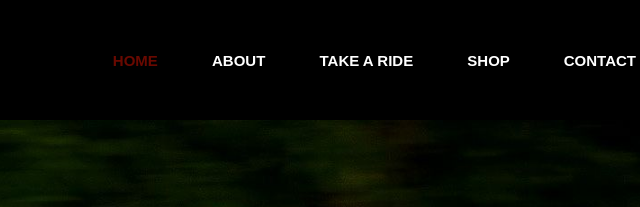
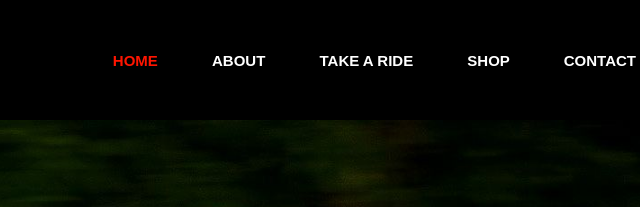
Before and after one commit to ANTONIO-JUAN-MIGUEL/MigzAntonio69, a plain HTML site: page index.html in a window 1280 px wide. In both pictures the pointer is over the link "HOME". Shown: the top 207 px of the page, 621-1261 px from the left. Drawn offline with Linux system fonts and the light colour scheme.

Commit message:
Update style.css

```diff
--- a/style.css
+++ b/style.css
@@ -72,7 +72,7 @@ font-size: 15px;
 
 #navigation a:hover {
 
-    color: #690900;
+    color: #ff1500;
 }
 
 a:link {
```
